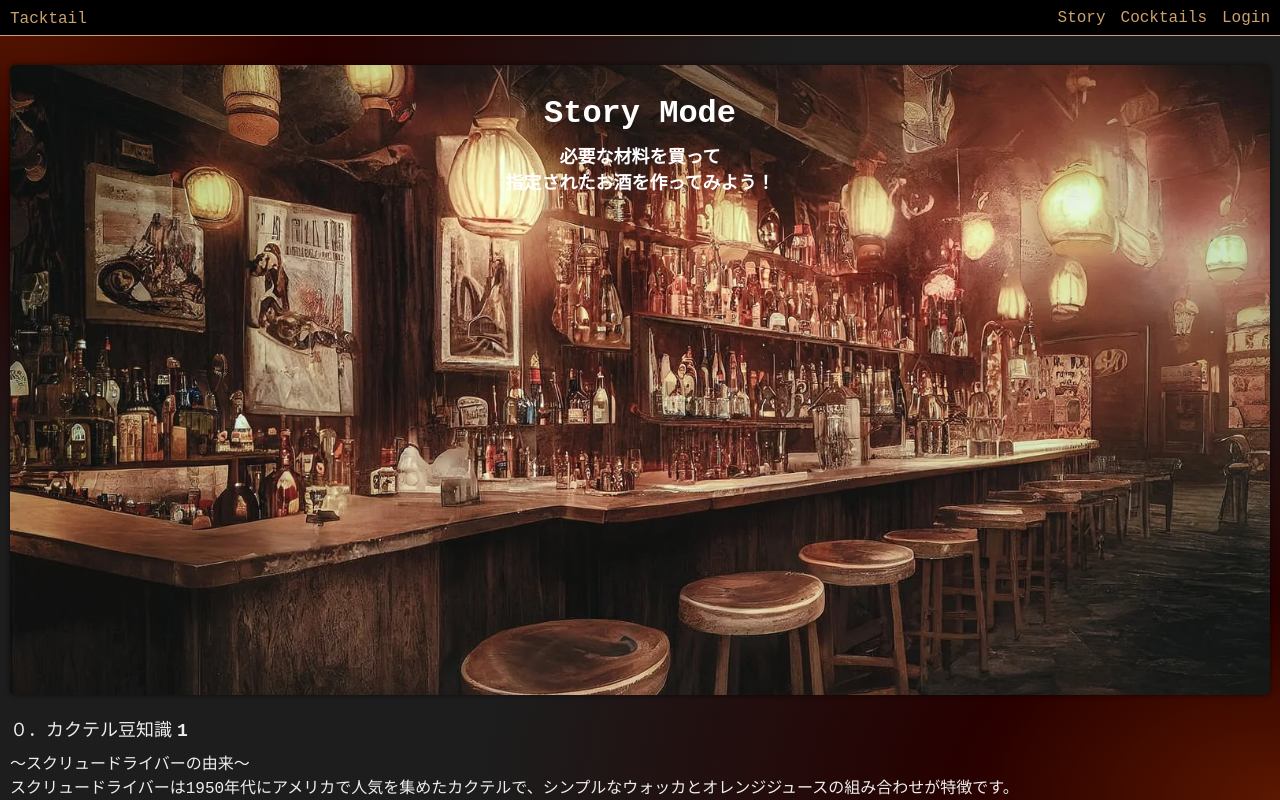
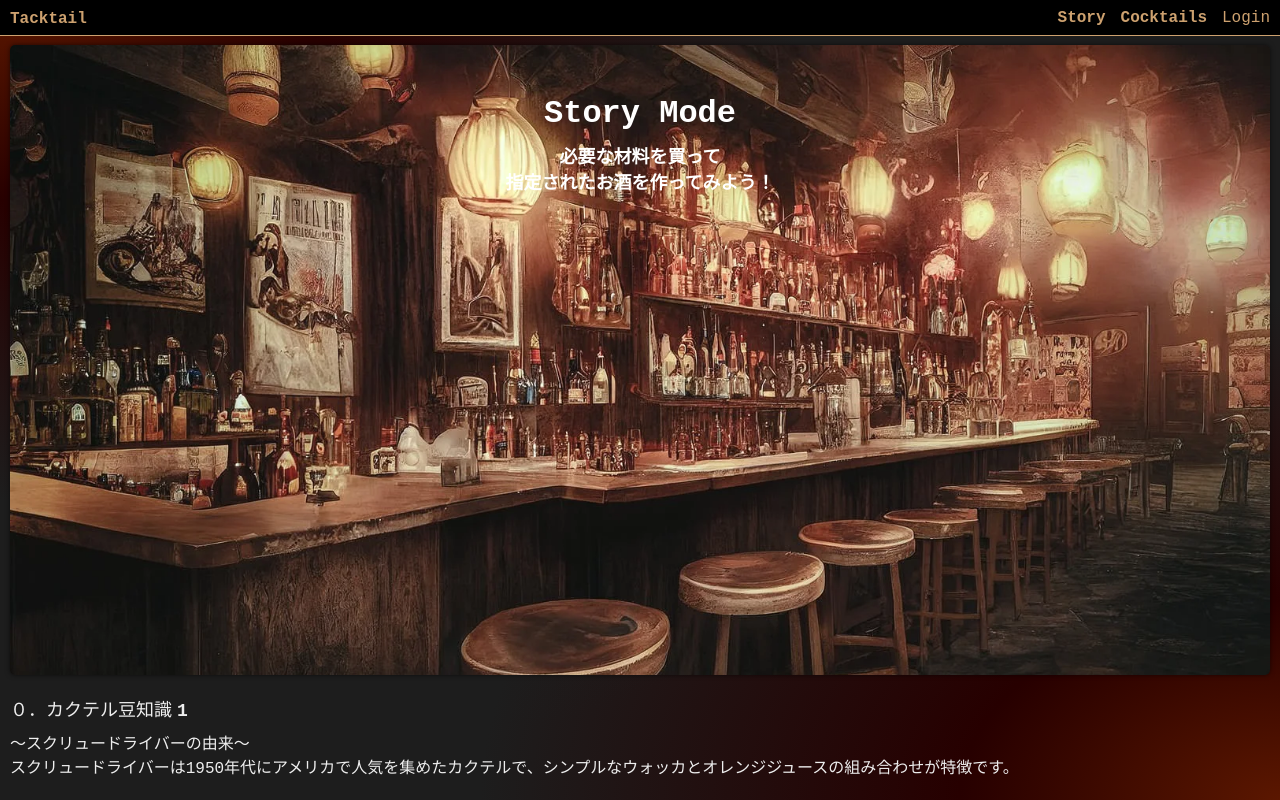
Before and after one commit to aridome222/Frontend-Tacktail, a Next.js app: page /story/1 in a window 1280 px wide. Built offline with nearby package versions, Linux system fonts and the light colour scheme; no server answers.

Commit message:
update: スタイル修正

```diff
--- a/src/app/components/Header/Header.module.css
+++ b/src/app/components/Header/Header.module.css
@@ -20,4 +20,5 @@
 .link {
   color: var(--gold);
   text-decoration: none;
+  font-weight: bold;
 }
--- a/src/app/story/_components/StoryTop.module.css
+++ b/src/app/story/_components/StoryTop.module.css
@@ -1,6 +1,6 @@
 .top {
   position: relative;
-  padding: 20px 0;
+  padding-bottom: 20px;
 }
 
 .text {
```
